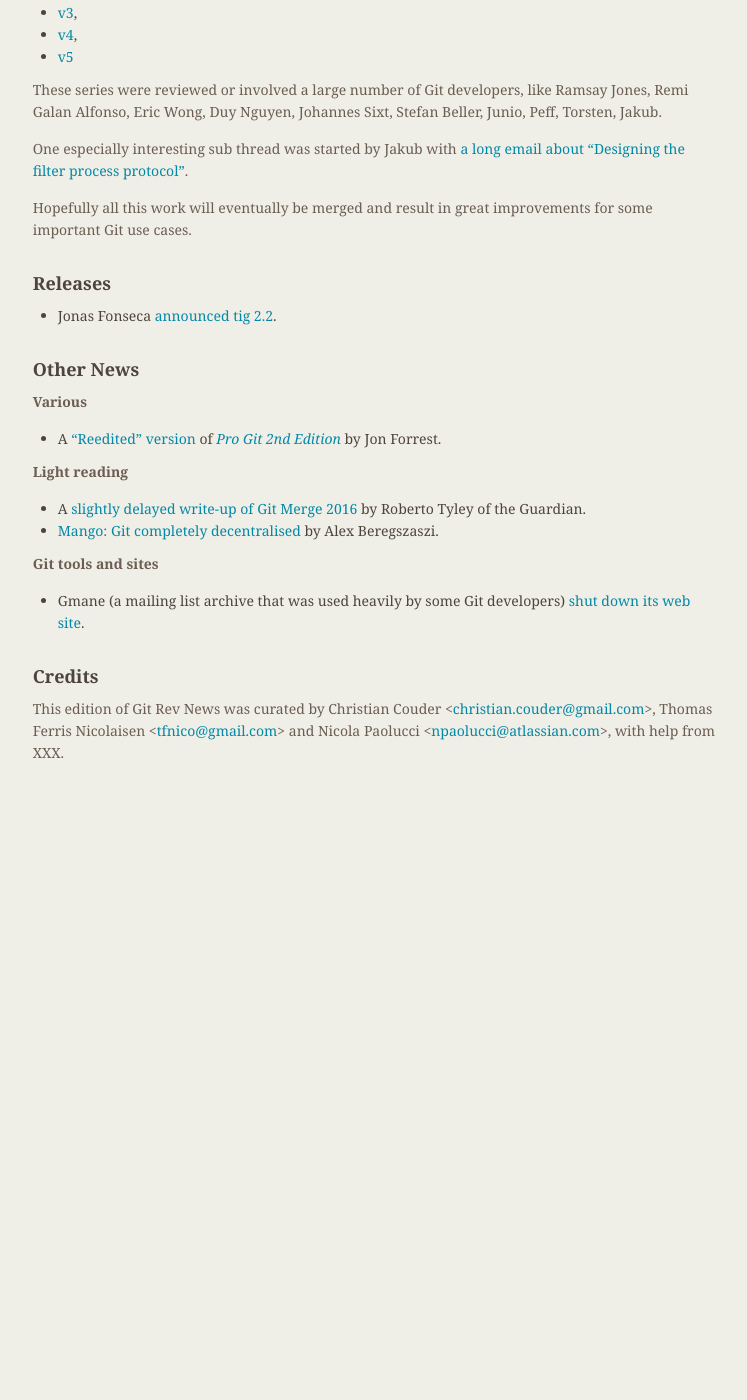
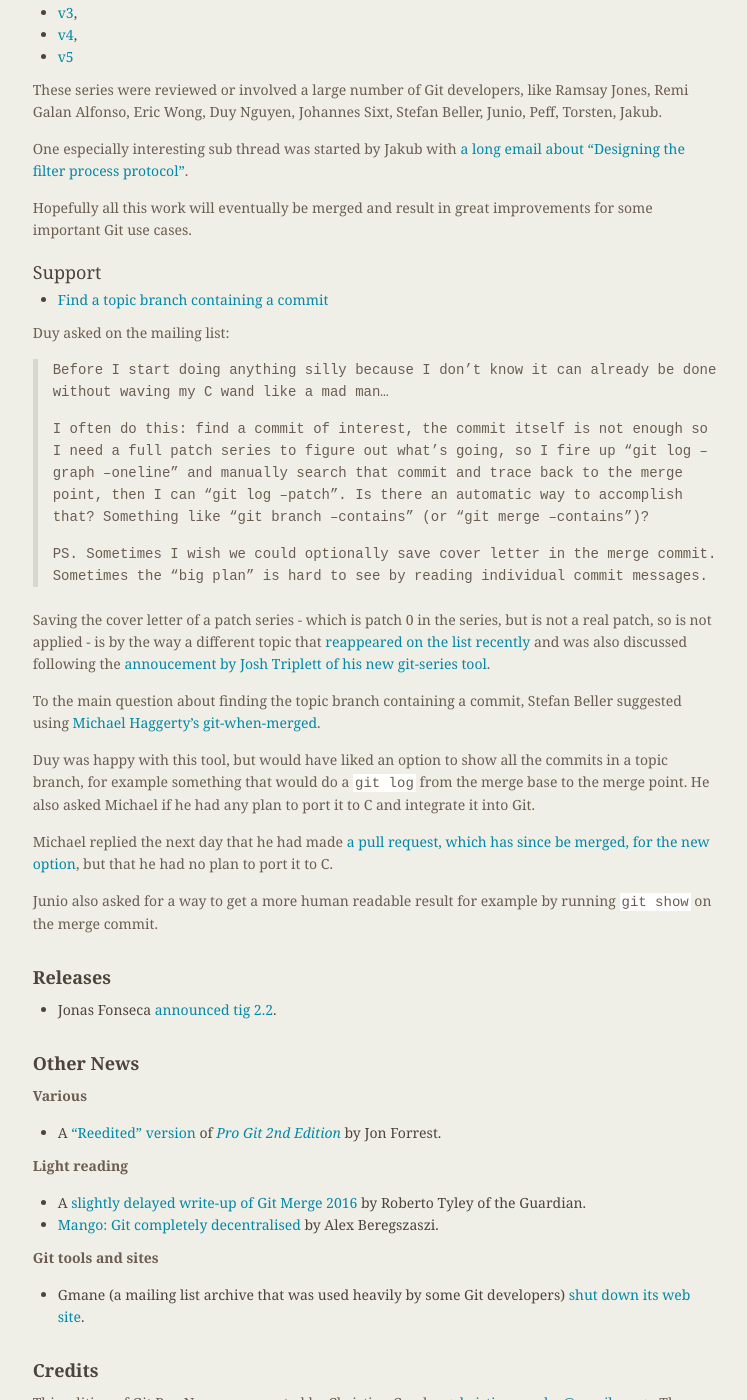
Before and after one commit to git/git.github.io, a Jekyll site: the page built from rev_news/drafts/edition-18.md, in a window 1280 px wide and 1400 px high, scrolled down 1010 px. Shown: the whole window, without its empty margins (362-1109 px from the left). Built offline with Jekyll 4.4.1, drawn with Linux system fonts in a browser that asks for light colours; before the commit the page ends 1789 px from its top, so only the background shows below that.

Commit message:
rn-18: add article about git-when-merged

```diff
--- a/rev_news/drafts/edition-18.md
+++ b/rev_news/drafts/edition-18.md
@@ -87,9 +87,48 @@
 Hopefully all this work will eventually be merged and result in great
 improvements for some important Git use cases.
 
-<!---
 ### Support
--->
+
+* [Find a topic branch containing a commit](https://public-inbox.org/git/CACsJy8CMnywB8AdmLxB8LnsznHrMTieoezhaQS=2r1pnM8ONZA@mail.gmail.com/)
+
+Duy asked on the mailing list:
+
+> Before I start doing anything silly because I don't know it can
+> already be done without waving my C wand like a mad man...
+>
+> I often do this: find a commit of interest, the commit itself is not
+> enough so I need a full patch series to figure out what's going, so I
+> fire up "git log --graph --oneline" and manually search that commit
+> and trace back to the merge point, then I can "git log --patch". Is
+> there an automatic way to accomplish that? Something like "git branch
+> --contains" (or "git merge --contains")?
+>
+> PS. Sometimes I wish we could optionally save cover letter in the
+> merge commit. Sometimes the "big plan" is hard to see by reading
+> individual commit messages.
+
+Saving the cover letter of a patch series - which is patch 0 in the
+series, but is not a real patch, so is not applied - is by the way a
+different topic that
+[reappeared on the list recently](https://public-inbox.org/git/CA+P7+xpHDGY5RTR8ntrABdxqM6b4V9dndS68=kV1+1Ym1N6YKw@mail.gmail.com/)
+and was also discussed following the
+[annoucement by Josh Triplett of his new git-series tool](https://public-inbox.org/git/20160729064055.GB25331@x/).
+
+To the main question about finding the topic branch containing a
+commit, Stefan Beller suggested using
+[Michael Haggerty's git-when-merged](https://github.com/mhagger/git-when-merged).
+
+Duy was happy with this tool, but would have liked an option to show
+all the commits in a topic branch, for example something that would do
+a `git log` from the merge base to the merge point. He also asked
+Michael if he had any plan to port it to C and integrate it into Git.
+
+Michael replied the next day that he had made
+[a pull request, which has since be merged, for the new option](https://github.com/mhagger/git-when-merged/pull/13),
+but that he had no plan to port it to C.
+
+Junio also asked for a way to get a more human readable result for
+example by running `git show` on the merge commit.
 
 ## Releases
 
```
